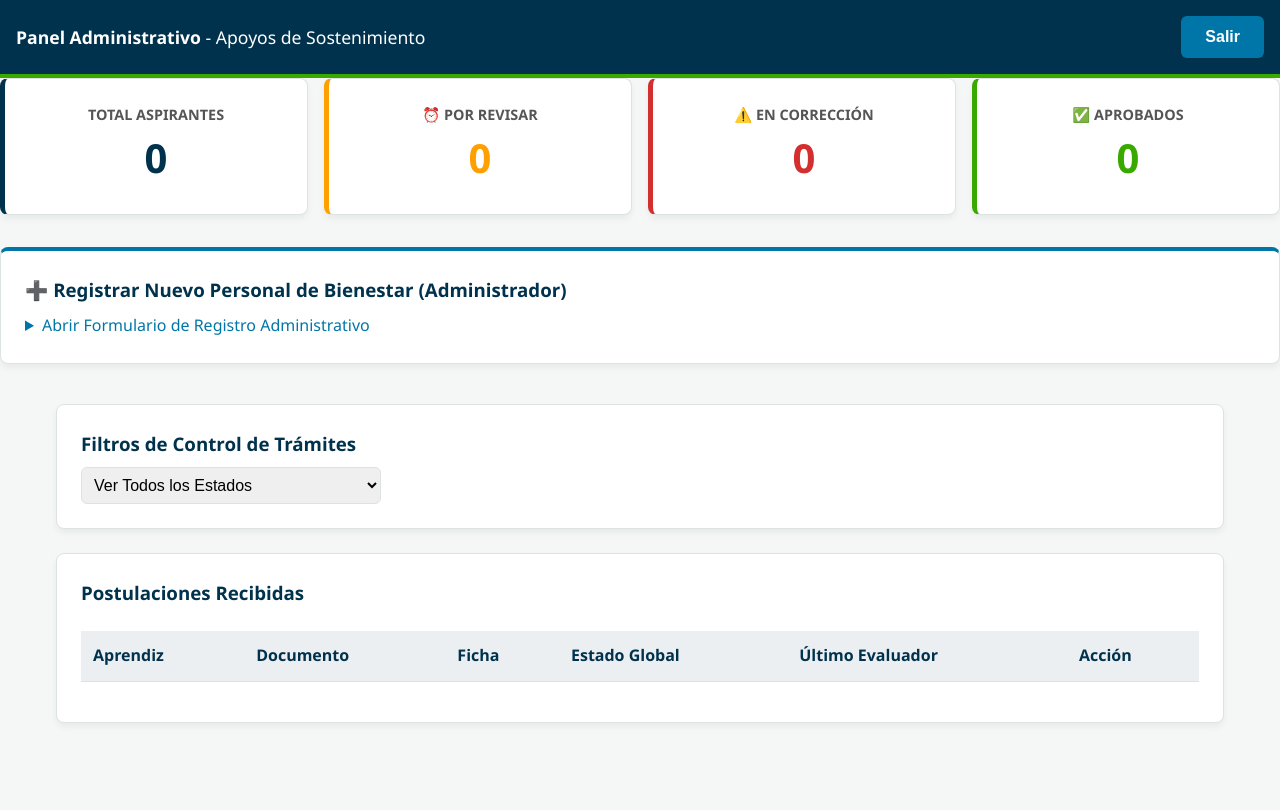
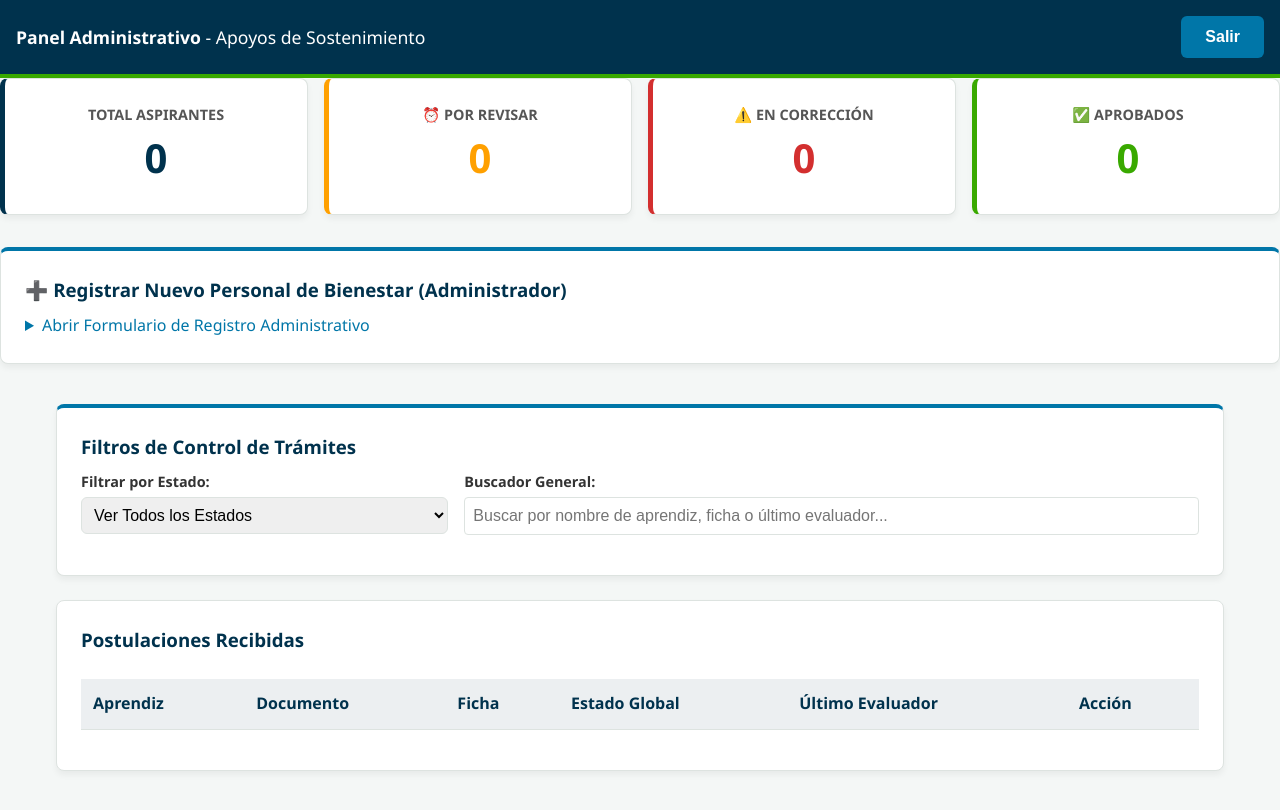
Before and after one commit to psicopaolazabala-pixel/Plataforma-sostenimiento, a website with bundled scripts: page src/views/dashboard-admin.html in a window 1280 px wide. Built offline with nearby package versions, Linux system fonts and the light colour scheme; no server answers.

Commit message:
Update dashboard-admin.html

```diff
--- a/src/views/dashboard-admin.html
+++ b/src/views/dashboard-admin.html
@@ -52,9 +52,15 @@
     </div>
 
     <div class="container">
-        <div class="card">
+        <!-- 🚀 MODIFICADO: Filtros alineados en un bloque flexible combinado -->
+        <div class="card" style="border-top: 4px solid var(--electric-blue);">
             <h3>Filtros de Control de Trámites</h3>
-            <select id="filtro-estado" style="padding: 0.5rem; width: 100%; max-width: 300px; margin-bottom: 0;">
+            <div style="display: flex; gap: 1rem; flex-wrap: wrap; margin-top: 0.5rem;">
+
+                <!-- Selector de Estado Existente -->
+                <div style="flex: 1; min-width: 220px;">
+                    <label style="display: block; font-weight: bold; margin-bottom: 0.3rem; font-size: 0.9rem;">Filtrar por Estado:</label>
+                    <select id="filtro-estado" style="padding: 0.5rem; width: 100%; margin-bottom: 0; box-sizing: border-box;">
                         <option value="TODOS">Ver Todos los Estados</option>
                         <option value="DOCUMENTOS_CARGADOS">DOCUMENTOS_CARGADOS</option>
                         <option value="PENDIENTE_REVISION">PENDIENTE_REVISION</option>
@@ -62,6 +68,17 @@
                         <option value="APROBADA">APROBADA</option>
                         <option value="RECHAZADA">RECHAZADA</option>
                     </select>
+                </div>
+
+                <!-- 🚀 NUEVO: Entrada de texto para búsqueda general por coincidencia -->
+                <div style="flex: 2; min-width: 280px;">
+                    <label style="display: block; font-weight: bold; margin-bottom: 0.3rem; font-size: 0.9rem;">Buscador General:</label>
+                    <input type="text" id="buscador-global"
+                           placeholder="Buscar por nombre de aprendiz, ficha o último evaluador..."
+                           style="padding: 0.5rem; width: 100%; border: 1px solid var(--border-color); border-radius: 4px; box-sizing: border-box; height: 38px;">
+                </div>
+
+            </div>
         </div>
 
         <div class="card">
```
Lines whose indentation alone changed are shown as unchanged.
